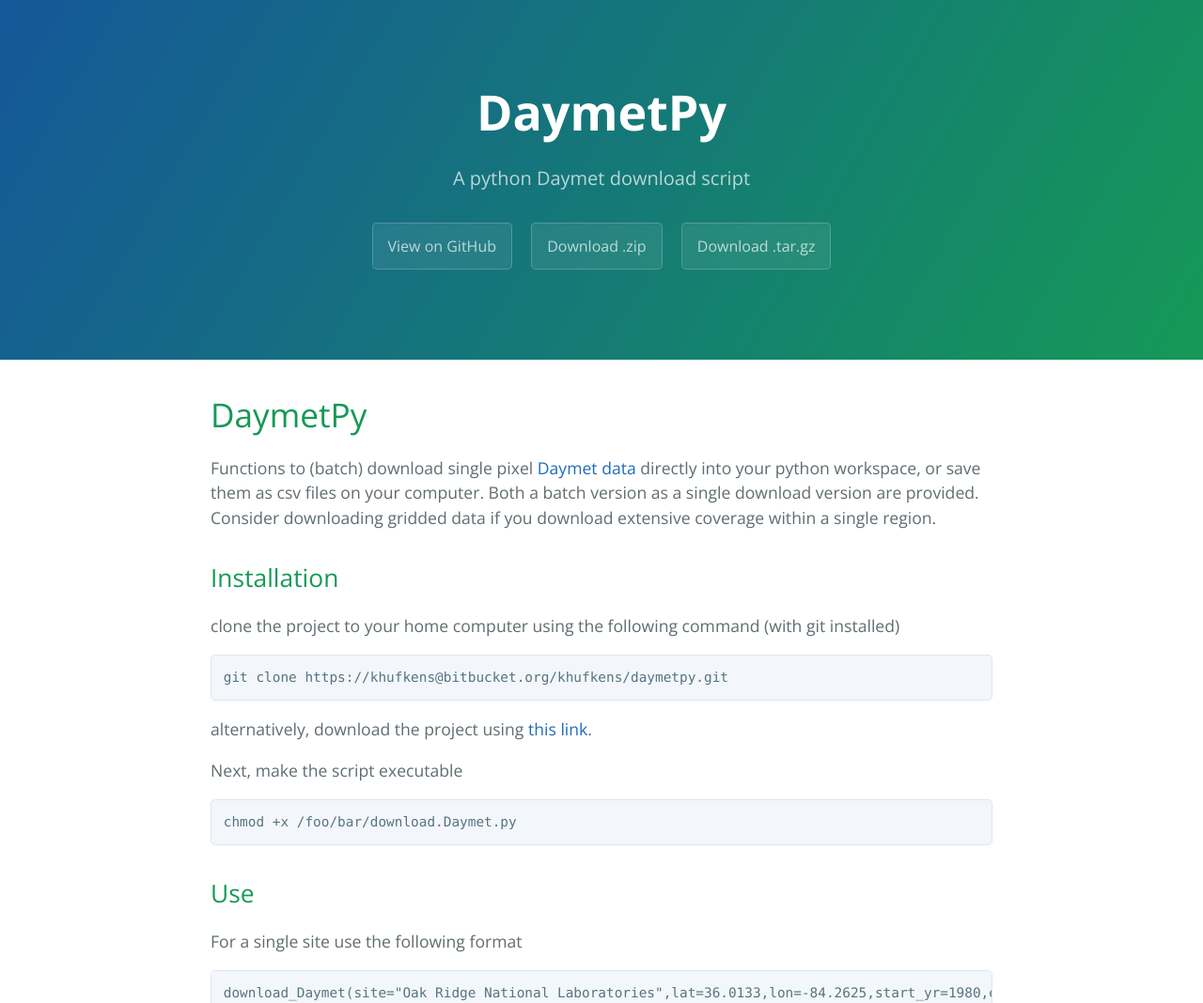
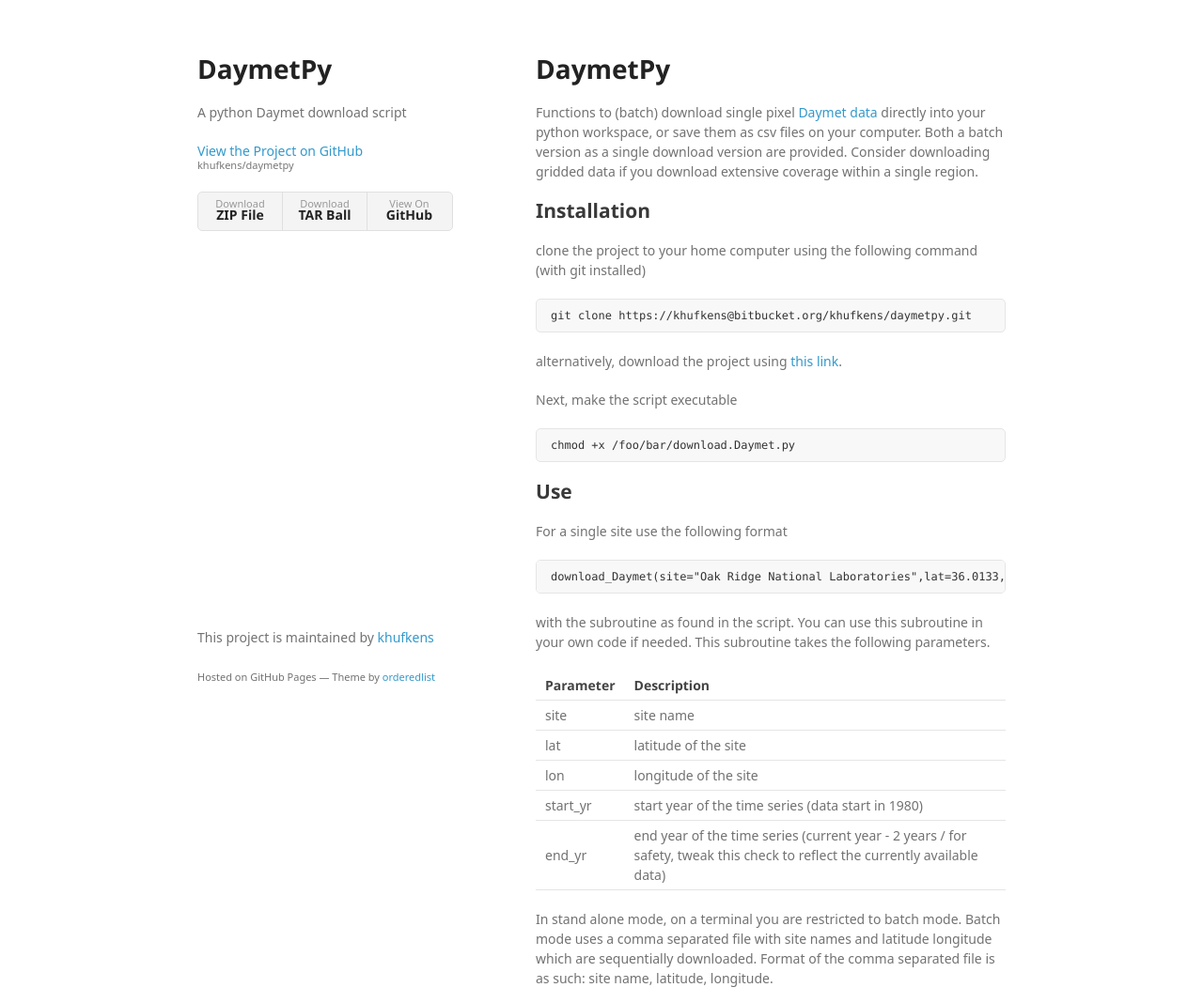
Before and after one commit to jmitz/daymetpy, a plain HTML site: page index.html in a window 1280 px wide. Shown: the top 1068 px of the page at 94% size. Drawn offline with nearby package versions, Linux system fonts and the light colour scheme; a web font is replaced by a local one.

Commit message:
Create gh-pages branch via GitHub

```diff
--- a/index.html
+++ b/index.html
@@ -1,25 +1,34 @@
-<!DOCTYPE html>
-<html lang="en-us">
+<!doctype html>
+<html>
   <head>
-    <meta charset="UTF-8">
+    <meta charset="utf-8">
+    <meta http-equiv="X-UA-Compatible" content="chrome=1">
     <title>DaymetPy by khufkens</title>
-    <meta name="viewport" content="width=device-width, initial-scale=1">
-    <link rel="stylesheet" type="text/css" href="stylesheets/normalize.css" media="screen">
-    <link href='https://fonts.googleapis.com/css?family=Open+Sans:400,700' rel='stylesheet' type='text/css'>
-    <link rel="stylesheet" type="text/css" href="stylesheets/stylesheet.css" media="screen">
-    <link rel="stylesheet" type="text/css" href="stylesheets/github-light.css" media="screen">
+
+    <link rel="stylesheet" href="stylesheets/styles.css">
+    <link rel="stylesheet" href="stylesheets/github-light.css">
+    <meta name="viewport" content="width=device-width">
+    <!--[if lt IE 9]>
+    <script src="//html5shiv.googlecode.com/svn/trunk/html5.js"></script>
+    <![endif]-->
   </head>
   <body>
-    <section class="page-header">
-      <h1 class="project-name">DaymetPy</h1>
-      <h2 class="project-tagline">A python Daymet download script</h2>
-      <a href="https://github.com/khufkens/daymetpy" class="btn">View on GitHub</a>
-      <a href="https://github.com/khufkens/daymetpy/zipball/master" class="btn">Download .zip</a>
-      <a href="https://github.com/khufkens/daymetpy/tarball/master" class="btn">Download .tar.gz</a>
-    </section>
+    <div class="wrapper">
+      <header>
+        <h1>DaymetPy</h1>
+        <p>A python Daymet download script</p>
 
-    <section class="main-content">
-      <h1>
+        <p class="view"><a href="https://github.com/khufkens/daymetpy">View the Project on GitHub <small>khufkens/daymetpy</small></a></p>
+
+
+        <ul>
+          <li><a href="https://github.com/khufkens/daymetpy/zipball/master">Download <strong>ZIP File</strong></a></li>
+          <li><a href="https://github.com/khufkens/daymetpy/tarball/master">Download <strong>TAR Ball</strong></a></li>
+          <li><a href="https://github.com/khufkens/daymetpy">View On <strong>GitHub</strong></a></li>
+        </ul>
+      </header>
+      <section>
+        <h1>
 <a id="daymetpy" class="anchor" href="#daymetpy" aria-hidden="true"><span aria-hidden="true" class="octicon octicon-link"></span></a>DaymetPy</h1>
 
 <p>Functions to (batch) download single pixel <a href="http://daymet.ornl.gov/">Daymet data</a> directly into your python workspace, or save them as csv files on your computer. Both a batch version as a single download version are provided. Consider downloading gridded data if you download extensive coverage within a single region.</p>
@@ -84,15 +93,13 @@
 
 <pre><code>./download.Daymet.py my_sites_file.csv
 </code></pre>
-
-      <footer class="site-footer">
-        <span class="site-footer-owner"><a href="https://github.com/khufkens/daymetpy">DaymetPy</a> is maintained by <a href="https://github.com/khufkens">khufkens</a>.</span>
-
-        <span class="site-footer-credits">This page was generated by <a href="https://pages.github.com">GitHub Pages</a> using the <a href="https://github.com/jasonlong/cayman-theme">Cayman theme</a> by <a href="https://twitter.com/jasonlong">Jason Long</a>.</span>
+      </section>
+      <footer>
+        <p>This project is maintained by <a href="https://github.com/khufkens">khufkens</a></p>
+        <p><small>Hosted on GitHub Pages &mdash; Theme by <a href="https://github.com/orderedlist">orderedlist</a></small></p>
       </footer>
-
-    </section>
-
+    </div>
+    <script src="javascripts/scale.fix.js"></script>
 
   </body>
 </html>
--- /dev/null
+++ b/javascripts/scale.fix.js
@@ -0,0 +1,17 @@
+var metas = document.getElementsByTagName('meta');
+var i;
+if (navigator.userAgent.match(/iPhone/i)) {
+  for (i=0; i<metas.length; i++) {
+    if (metas[i].name == "viewport") {
+      metas[i].content = "width=device-width, minimum-scale=1.0, maximum-scale=1.0";
+    }
+  }
+  document.addEventListener("gesturestart", gestureStart, false);
+}
+function gestureStart() {
+  for (i=0; i<metas.length; i++) {
+    if (metas[i].name == "viewport") {
+      metas[i].content = "width=device-width, minimum-scale=0.25, maximum-scale=1.6";
+    }
+  }
+}
--- /dev/null
+++ b/stylesheets/styles.css
@@ -0,0 +1,324 @@
+@font-face {
+  font-family: 'Noto Sans';
+  font-weight: 400;
+  font-style: normal;
+  src: url('../fonts/Noto-Sans-regular/Noto-Sans-regular.eot');
+  src: url('../fonts/Noto-Sans-regular/Noto-Sans-regular.eot?#iefix') format('embedded-opentype'),
+       local('Noto Sans'),
+       local('Noto-Sans-regular'),
+       url('../fonts/Noto-Sans-regular/Noto-Sans-regular.woff2') format('woff2'),
+       url('../fonts/Noto-Sans-regular/Noto-Sans-regular.woff') format('woff'),
+       url('../fonts/Noto-Sans-regular/Noto-Sans-regular.ttf') format('truetype'),
+       url('../fonts/Noto-Sans-regular/Noto-Sans-regular.svg#NotoSans') format('svg');
+}
+
+@font-face {
+  font-family: 'Noto Sans';
+  font-weight: 700;
+  font-style: normal;
+  src: url('../fonts/Noto-Sans-700/Noto-Sans-700.eot');
+  src: url('../fonts/Noto-Sans-700/Noto-Sans-700.eot?#iefix') format('embedded-opentype'),
+       local('Noto Sans Bold'),
+       local('Noto-Sans-700'),
+       url('../fonts/Noto-Sans-700/Noto-Sans-700.woff2') format('woff2'),
+       url('../fonts/Noto-Sans-700/Noto-Sans-700.woff') format('woff'),
+       url('../fonts/Noto-Sans-700/Noto-Sans-700.ttf') format('truetype'),
+       url('../fonts/Noto-Sans-700/Noto-Sans-700.svg#NotoSans') format('svg');
+}
+
+@font-face {
+  font-family: 'Noto Sans';
+  font-weight: 400;
+  font-style: italic;
+  src: url('../fonts/Noto-Sans-italic/Noto-Sans-italic.eot');
+  src: url('../fonts/Noto-Sans-italic/Noto-Sans-italic.eot?#iefix') format('embedded-opentype'),
+       local('Noto Sans Italic'),
+       local('Noto-Sans-italic'),
+       url('../fonts/Noto-Sans-italic/Noto-Sans-italic.woff2') format('woff2'),
+       url('../fonts/Noto-Sans-italic/Noto-Sans-italic.woff') format('woff'),
+       url('../fonts/Noto-Sans-italic/Noto-Sans-italic.ttf') format('truetype'),
+       url('../fonts/Noto-Sans-italic/Noto-Sans-italic.svg#NotoSans') format('svg');
+}
+
+@font-face {
+  font-family: 'Noto Sans';
+  font-weight: 700;
+  font-style: italic;
+  src: url('../fonts/Noto-Sans-700italic/Noto-Sans-700italic.eot');
+  src: url('../fonts/Noto-Sans-700italic/Noto-Sans-700italic.eot?#iefix') format('embedded-opentype'),
+       local('Noto Sans Bold Italic'),
+       local('Noto-Sans-700italic'),
+       url('../fonts/Noto-Sans-700italic/Noto-Sans-700italic.woff2') format('woff2'),
+       url('../fonts/Noto-Sans-700italic/Noto-Sans-700italic.woff') format('woff'),
+       url('../fonts/Noto-Sans-700italic/Noto-Sans-700italic.ttf') format('truetype'),
+       url('../fonts/Noto-Sans-700italic/Noto-Sans-700italic.svg#NotoSans') format('svg');
+}
+
+body {
+  background-color: #fff;
+  padding:50px;
+  font: 14px/1.5 "Noto Sans", "Helvetica Neue", Helvetica, Arial, sans-serif;
+  color:#727272;
+  font-weight:400;
+}
+
+h1, h2, h3, h4, h5, h6 {
+  color:#222;
+  margin:0 0 20px;
+}
+
+p, ul, ol, table, pre, dl {
+  margin:0 0 20px;
+}
+
+h1, h2, h3 {
+  line-height:1.1;
+}
+
+h1 {
+  font-size:28px;
+}
+
+h2 {
+  color:#393939;
+}
+
+h3, h4, h5, h6 {
+  color:#494949;
+}
+
+a {
+  color:#39c;
+  text-decoration:none;
+}
+
+a:hover {
+  color:#069;
+}
+
+a small {
+  font-size:11px;
+  color:#777;
+  margin-top:-0.3em;
+  display:block;
+}
+
+a:hover small {
+  color:#777;
+}
+
+.wrapper {
+  width:860px;
+  margin:0 auto;
+}
+
+blockquote {
+  border-left:1px solid #e5e5e5;
+  margin:0;
+  padding:0 0 0 20px;
+  font-style:italic;
+}
+
+code, pre {
+  font-family:Monaco, Bitstream Vera Sans Mono, Lucida Console, Terminal, Consolas, Liberation Mono, DejaVu Sans Mono, Courier New, monospace;
+  color:#333;
+  font-size:12px;
+}
+
+pre {
+  padding:8px 15px;
+  background: #f8f8f8;
+  border-radius:5px;
+  border:1px solid #e5e5e5;
+  overflow-x: auto;
+}
+
+table {
+  width:100%;
+  border-collapse:collapse;
+}
+
+th, td {
+  text-align:left;
+  padding:5px 10px;
+  border-bottom:1px solid #e5e5e5;
+}
+
+dt {
+  color:#444;
+  font-weight:700;
+}
+
+th {
+  color:#444;
+}
+
+img {
+  max-width:100%;
+}
+
+header {
+  width:270px;
+  float:left;
+  position:fixed;
+  -webkit-font-smoothing:subpixel-antialiased;
+}
+
+header ul {
+  list-style:none;
+  height:40px;
+  padding:0;
+  background: #f4f4f4;
+  border-radius:5px;
+  border:1px solid #e0e0e0;
+  width:270px;
+}
+
+header li {
+  width:89px;
+  float:left;
+  border-right:1px solid #e0e0e0;
+  height:40px;
+}
+
+header li:first-child a {
+  border-radius:5px 0 0 5px;
+}
+
+header li:last-child a {
+  border-radius:0 5px 5px 0;
+}
+
+header ul a {
+  line-height:1;
+  font-size:11px;
+  color:#999;
+  display:block;
+  text-align:center;
+  padding-top:6px;
+  height:34px;
+}
+
+header ul a:hover {
+  color:#999;
+}
+
+header ul a:active {
+  background-color:#f0f0f0;
+}
+
+strong {
+  color:#222;
+  font-weight:700;
+}
+
+header ul li + li + li {
+  border-right:none;
+  width:89px;
+}
+
+header ul a strong {
+  font-size:14px;
+  display:block;
+  color:#222;
+}
+
+section {
+  width:500px;
+  float:right;
+  padding-bottom:50px;
+}
+
+small {
+  font-size:11px;
+}
+
+hr {
+  border:0;
+  background:#e5e5e5;
+  height:1px;
+  margin:0 0 20px;
+}
+
+footer {
+  width:270px;
+  float:left;
+  position:fixed;
+  bottom:50px;
+  -webkit-font-smoothing:subpixel-antialiased;
+}
+
+@media print, screen and (max-width: 960px) {
+
+  div.wrapper {
+    width:auto;
+    margin:0;
+  }
+
+  header, section, footer {
+    float:none;
+    position:static;
+    width:auto;
+  }
+
+  header {
+    padding-right:320px;
+  }
+
+  section {
+    border:1px solid #e5e5e5;
+    border-width:1px 0;
+    padding:20px 0;
+    margin:0 0 20px;
+  }
+
+  header a small {
+    display:inline;
+  }
+
+  header ul {
+    position:absolute;
+    right:50px;
+    top:52px;
+  }
+}
+
+@media print, screen and (max-width: 720px) {
+  body {
+    word-wrap:break-word;
+  }
+
+  header {
+    padding:0;
+  }
+
+  header ul, header p.view {
+    position:static;
+  }
+
+  pre, code {
+    word-wrap:normal;
+  }
+}
+
+@media print, screen and (max-width: 480px) {
+  body {
+    padding:15px;
+  }
+
+  header ul {
+    width:99%;
+  }
+
+  header li, header ul li + li + li {
+    width:33%;
+  }
+}
+
+@media print {
+  body {
+    padding:0.4in;
+    font-size:12pt;
+    color:#444;
+  }
+}
```
